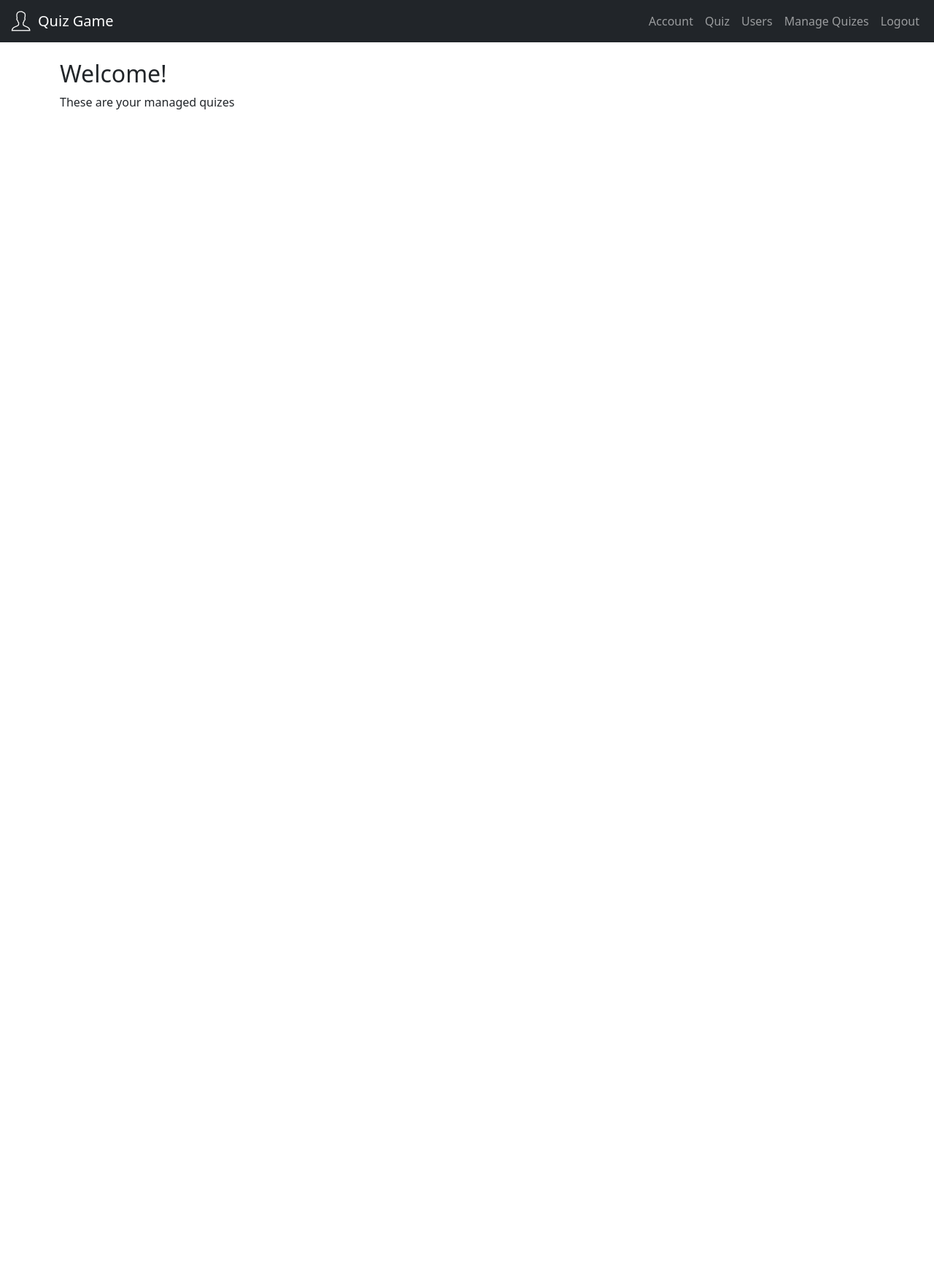
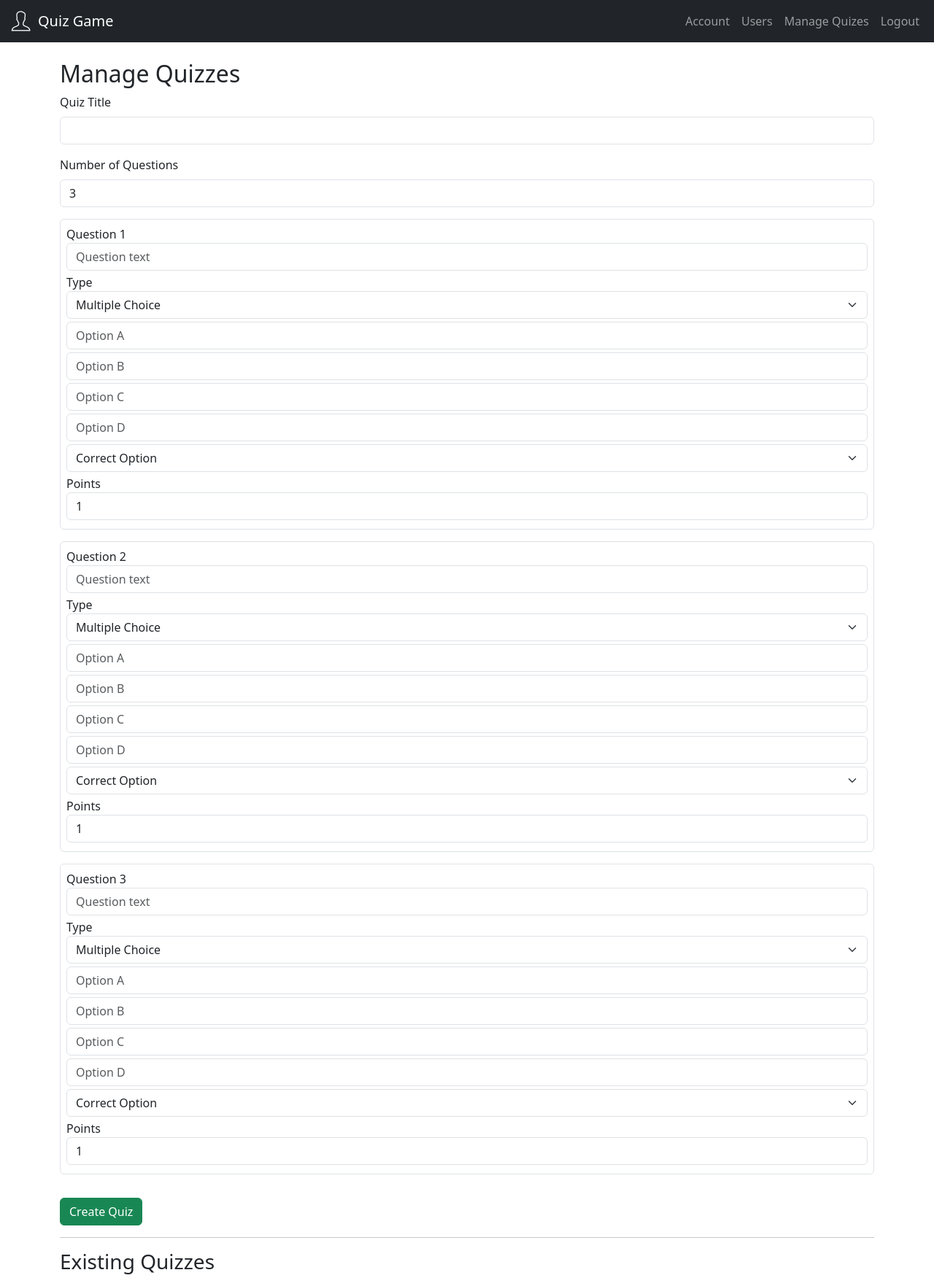
Before and after one commit to Verrall08/HAT3, a Flask app: page /manage_quiz in a window 1280 px wide. Shown: the whole page at 73% size. Before the commit the page ends 150 px from the top, so only its background shows below. Run offline with Flask 3, Linux system fonts and the light colour scheme; a user stored in the database is signed in.

Commit message:
created a working quiz system

```diff
--- a/app.py
+++ b/app.py
@@ -13,6 +13,7 @@
 from forms import RegisterForm, LoginForm, EditAccountForm
 from config import Config
 from seed_db import seed_default_users
+from models import Quiz, Question
 
 # Create the Flask app instance
 app = Flask(__name__)
@@ -92,16 +93,91 @@
     logout_user()
     return redirect(url_for("login"))
 
-@app.route("/quiz")
+@app.route('/quiz', methods=['GET', 'POST'])
 @login_required
 def quiz():
-    return render_template("quiz.html")
+    quizzes = Quiz.query.all()
+    if request.method == 'POST':
+        score = 0
+        total = 0
+        quiz_id = request.form.get('quiz_id')
+        if not quiz_id:
+            flash('Quiz ID is missing.', 'danger')
+            return redirect(url_for('quiz'))
+        try:
+            quiz_id = int(quiz_id)
+        except ValueError:
+            flash('Invalid Quiz ID.', 'danger')
+            return redirect(url_for('quiz'))
+        questions = Question.query.filter_by(quiz_id=quiz_id).all()
+        for q in questions:
+            total += 1
+            user_answer = request.form.get(f'question_{q.id}')
+            if user_answer == q.correct_option:
+                score += 1
+        flash(f'You scored {score} out of {total}', 'success')
+        return redirect(url_for('quiz'))
+    return render_template('quiz.html', quizzes=quizzes)
 
-
-@app.route("/manage_quiz")
+@app.route('/manage_quiz', methods=['GET', 'POST'])
 @login_required
 def manage_quiz():
-    return render_template("manage_quiz.html")
+    if not hasattr(current_user, 'is_admin') or not current_user.is_admin:
+        return redirect(url_for('dashboard'))
+    if request.method == 'POST':
+        title = request.form.get('title', '').strip()
+        num_questions_str = request.form.get('num_questions', '1')
+        try:
+            num_questions = int(num_questions_str)
+        except ValueError:
+            num_questions = 1
+        if not title or num_questions < 1:
+            flash('Quiz title and number of questions are required.', 'danger')
+            return redirect(url_for('manage_quiz'))
+        quiz = Quiz(title=title)
+        db.session.add(quiz)
+        db.session.commit()
+        for i in range(1, num_questions + 1):
+            q_text = request.form.get(f'question_{i}', '').strip()
+            q_type = request.form.get(f'type_{i}', 'multiple')
+            points_str = request.form.get(f'points_{i}', '1')
+            try:
+                points = int(points_str)
+            except ValueError:
+                points = 1
+            if q_type == 'multiple':
+                a = request.form.get(f'option_a_{i}', '').strip()
+                b = request.form.get(f'option_b_{i}', '').strip()
+                c = request.form.get(f'option_c_{i}', '').strip()
+                d = request.form.get(f'option_d_{i}', '').strip()
+                correct = request.form.get(f'correct_{i}', '').strip()
+                if all([q_text, a, b, c, d, correct]):
+                    question = Question(
+                        quiz_id=quiz.id,
+                        text=q_text,
+                        type=q_type,
+                        option_a=a,
+                        option_b=b,
+                        option_c=c,
+                        option_d=d,
+                        correct_option=correct,
+                        points=points
+                    )
+                    db.session.add(question)
+            else:
+                if q_text:
+                    question = Question(
+                        quiz_id=quiz.id,
+                        text=q_text,
+                        type=q_type,
+                        points=points
+                    )
+                    db.session.add(question)
+        db.session.commit()
+        flash('Quiz created and sent to users!', 'success')
+        return redirect(url_for('manage_quiz'))
+    quizzes = Quiz.query.all()
+    return render_template('manage_quiz.html', quizzes=quizzes)
 
 
 @app.route("/dashboard")
--- a/templates/base.html
+++ b/templates/base.html
@@ -52,9 +52,11 @@
           <li class="nav-item">
             <a class="nav-link" href="{{ url_for('account') }}">Account</a>
           </li>
+          {% if not current_user.is_admin %}
           <li class="nav-item">
             <a class="nav-link" href="{{ url_for('quiz') }}">Quiz</a>
           </li>
+          {% endif %}
           {% if current_user.is_admin %}
           <!-- Only admin users see this -->
           <li class="nav-item">
--- a/templates/manage_quiz.html
+++ b/templates/manage_quiz.html
@@ -1,6 +1,74 @@
 {% extends "base.html" %}
-{% block title %}Quiz{% endblock %}
+{% block title %}Manage Quiz{% endblock %}
 {% block content %}
-<h2>Welcome!</h2>
-  <p>These are your managed quizes</p>
+<h2>Manage Quizzes</h2>
+<form method="POST" action="{{ url_for('manage_quiz') }}">
+  <div class="mb-3">
+    <label for="title" class="form-label">Quiz Title</label>
+    <input type="text" class="form-control" id="title" name="title" required>
+  </div>
+  <div class="mb-3">
+    <label for="num_questions" class="form-label">Number of Questions</label>
+    <input type="number" class="form-control" id="num_questions" name="num_questions" min="1" max="20" value="3" required>
+  </div>
+  <div id="questions-container"></div>
+  <button type="submit" class="btn btn-success mt-3">Create Quiz</button>
+</form>
+
+<script>
+function renderQuestions() {
+  const num = parseInt(document.getElementById('num_questions').value) || 1;
+  const container = document.getElementById('questions-container');
+  container.innerHTML = '';
+  for (let i = 1; i <= num; i++) {
+    container.innerHTML += `
+      <div class="mb-3 border p-2 rounded">
+        <label>Question ${i}</label>
+        <input type="text" class="form-control mb-1" name="question_${i}" placeholder="Question text" required>
+        <label>Type</label>
+        <select class="form-select mb-1" name="type_${i}" onchange="toggleOptions(this, ${i})" required>
+          <option value="multiple">Multiple Choice</option>
+          <option value="short">Short Answer</option>
+          <option value="long">Long Answer</option>
+        </select>
+        <div id="options_${i}">
+          <input type="text" class="form-control mb-1" name="option_a_${i}" placeholder="Option A" required>
+          <input type="text" class="form-control mb-1" name="option_b_${i}" placeholder="Option B" required>
+          <input type="text" class="form-control mb-1" name="option_c_${i}" placeholder="Option C" required>
+          <input type="text" class="form-control mb-1" name="option_d_${i}" placeholder="Option D" required>
+          <select class="form-select mb-1" name="correct_${i}" required>
+            <option value="">Correct Option</option>
+            <option value="a">A</option>
+            <option value="b">B</option>
+            <option value="c">C</option>
+            <option value="d">D</option>
+          </select>
+        </div>
+        <label>Points</label>
+        <input type="number" class="form-control mb-1" name="points_${i}" min="1" value="1" required>
+      </div>
+    `;
+  }
+}
+function toggleOptions(select, i) {
+  const optionsDiv = document.getElementById(`options_${i}`);
+  if (select.value === 'multiple') {
+    optionsDiv.style.display = 'block';
+    Array.from(optionsDiv.querySelectorAll('input,select')).forEach(e => e.required = true);
+  } else {
+    optionsDiv.style.display = 'none';
+    Array.from(optionsDiv.querySelectorAll('input,select')).forEach(e => e.required = false);
+  }
+}
+document.getElementById('num_questions').addEventListener('input', renderQuestions);
+window.onload = renderQuestions;
+</script>
+
+<hr>
+<h3>Existing Quizzes</h3>
+<ul>
+  {% for quiz in quizzes %}
+    <li>{{ quiz.title }} ({{ quiz.questions|length }} questions)</li>
+  {% endfor %}
+</ul>
 {% endblock %}
```
Also changed, not shown: models.py (+19 -0 lines), routes.py (added, +70 -0 lines), templates/dashboard.html (+44 -2 lines), templates/quiz.html (+18 -2 lines).
